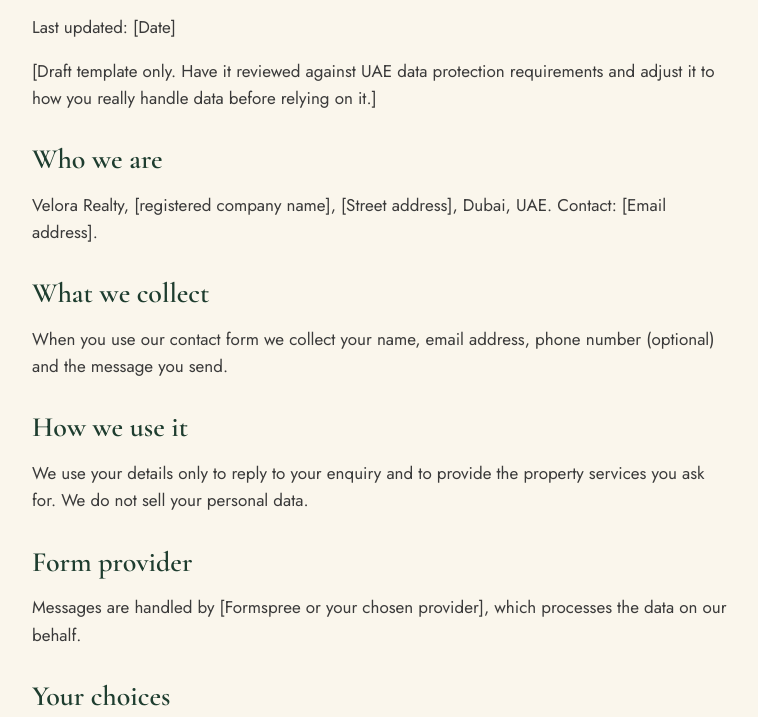
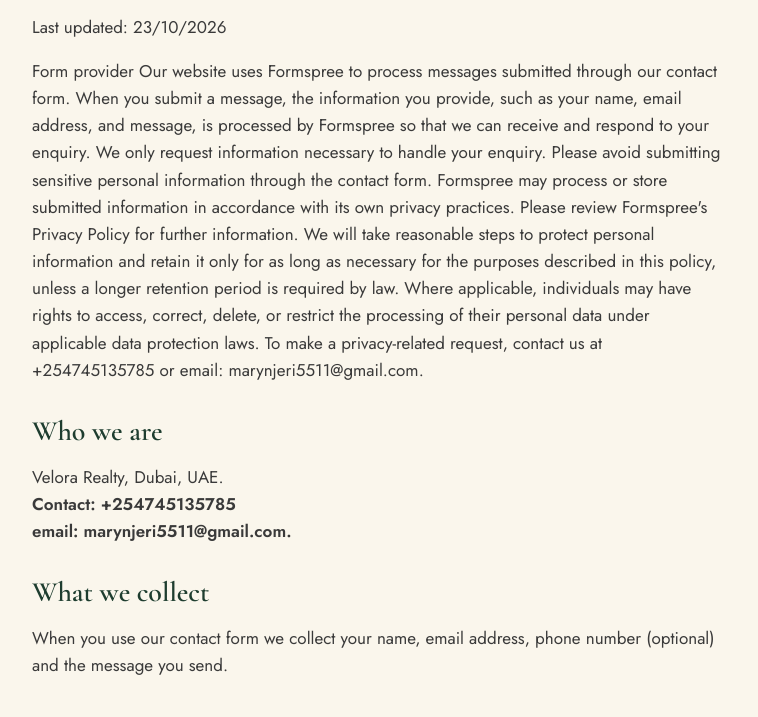
Before and after one commit to Chloe-11-Njeri/Velora-realty, a plain HTML site: page privacy.html in a window 1280 px wide. Shown: the part 199-916 px from the top of the page, without its empty margins (260-1018 px from the left). Drawn offline with nearby package versions, Linux system fonts and the light colour scheme.

Commit message:
clean up files and update privacy policy

```diff
--- a/privacy.html
+++ b/privacy.html
@@ -13,11 +13,21 @@
 <div class="legal-page">
   <p><a href="index.html" class="link">&larr; Back to Velora Realty</a></p>
   <h1 class="serif">Privacy Policy</h1>
-  <p>Last updated: [Date]</p>
-  <p>[Draft template only. Have it reviewed against UAE data protection requirements and adjust it to how you really handle data before relying on it.]</p>
+  <p>Last updated: 23/10/2026</p>
+  <p>Form provider
+
+Our website uses Formspree to process messages submitted through our contact form. When you submit a message, the information you provide, such as your name, email address, and message, is processed by Formspree so that we can receive and respond to your enquiry.
+
+We only request information necessary to handle your enquiry. Please avoid submitting sensitive personal information through the contact form.
+
+Formspree may process or store submitted information in accordance with its own privacy practices. Please review Formspree's Privacy Policy for further information.
+
+We will take reasonable steps to protect personal information and retain it only for as long as necessary for the purposes described in this policy, unless a longer retention period is required by law.
+
+Where applicable, individuals may have rights to access, correct, delete, or restrict the processing of their personal data under applicable data protection laws. To make a privacy-related request, contact us at +254745135785 or email: marynjeri5511@gmail.com.</p>
 
   <h2 class="serif">Who we are</h2>
-  <p>Velora Realty, [registered company name], [Street address], Dubai, UAE. Contact: [Email address].</p>
+  <p>Velora Realty, Dubai, UAE. <br> <b>Contact: +254745135785 <br>email: marynjeri5511@gmail.com.</b></p>
 
   <h2 class="serif">What we collect</h2>
   <p>When you use our contact form we collect your name, email address, phone number (optional) and the message you send.</p>
@@ -26,10 +36,10 @@
   <p>We use your details only to reply to your enquiry and to provide the property services you ask for. We do not sell your personal data.</p>
 
   <h2 class="serif">Form provider</h2>
-  <p>Messages are handled by [Formspree or your chosen provider], which processes the data on our behalf.</p>
+  <p>Messages are handled by 'https://formspree.io/f/xyeezqqr', which processes the data on our behalf.</p>
 
   <h2 class="serif">Your choices</h2>
-  <p>You can ask us to see, correct or delete the personal data we hold about you by emailing [Email address].</p>
+  <p>You can ask us to see, correct or delete the personal data we hold about you by emailing marynjeri5511@gmail.com.</p>
 </div>
 </body>
 </html>
--- a/script.js
+++ b/script.js
@@ -1,4 +1,4 @@
-  // ----- Data (edit these to change your listings and team) -----
+
   var listings = [
     { id: 'a', image: 'images/property-1.jpg', mode: 'buy',  title: 'Luxury apartment',       area: 'Downtown Dubai',     tone: '#DDE5DA' },
     { id: 'b', image: 'images/property-2.jpg', mode: 'buy',  title: 'Waterfront villa',       area: 'Palm Jumeirah',      tone: '#EFE7D1' },
@@ -13,7 +13,6 @@
 
   ];
 
-  // ----- State -----
   var mode = 'buy';
   var saved = {};
 
@@ -67,7 +66,6 @@
     a.addEventListener('click', function () { setMode(a.dataset.mode); });
   });
 
-  // Agents
   var agentGrid = document.getElementById('agent-grid');
   agents.forEach(function (a) {
     var el = document.createElement('div');
@@ -81,7 +79,6 @@
     agentGrid.appendChild(el);
   });
 
-  // Contact form: sends to Formspree (see README.txt to set your form ID)
   var FORM_ENDPOINT = 'https://formspree.io/f/xyeezqqr';
   var form = document.getElementById('contact-form');
   var note = document.getElementById('thanks');
```
Also changed, not shown: style.css (+4 -9 lines), README.txt (deleted), robots.txt (deleted), 2 other files.
